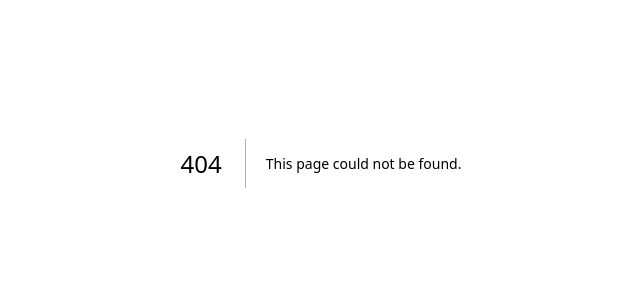
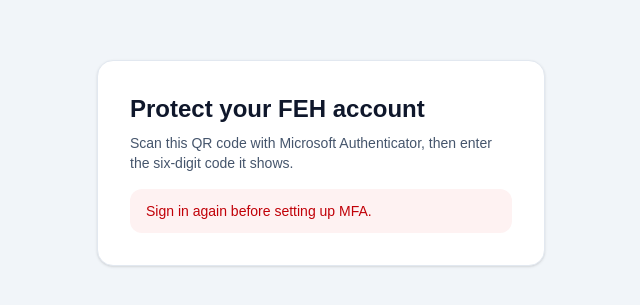
Before and after one commit to dalbirrahala-byte/free-energy-help-ai-os, a Next.js app in the folder frontend/: page /mfa/enroll in a window 1280 px wide. Before the commit this address had no page. Shown: the part 237-542 px from the top of the page, without its empty margins (319-959 px from the left). Built offline with nearby package versions, Linux system fonts and the light colour scheme; no server answers.

Commit message:
feat(auth): add isolated authenticator enrollment page

```diff
--- /dev/null
+++ b/frontend/src/app/mfa/enroll/page.tsx
@@ -0,0 +1,49 @@
+"use client";
+
+import { useEffect, useState } from "react";
+import { useActionState } from "react";
+
+import { enrollTotp, verifyEnrollment, type MfaActionState } from "../actions";
+
+const initialState: MfaActionState = { error: null };
+
+type Enrollment = { factorId: string; qrCode: string; secret: string };
+
+export default function MfaEnrollPage() {
+  const [enrollment, setEnrollment] = useState<Enrollment | null>(null);
+  const [setupError, setSetupError] = useState<string | null>(null);
+  const [state, formAction, pending] = useActionState(verifyEnrollment, initialState);
+
+  useEffect(() => {
+    let active = true;
+    void enrollTotp().then((result) => {
+      if (!active) return;
+      if ("error" in result) setSetupError(result.error);
+      else setEnrollment(result);
+    });
+    return () => { active = false; };
+  }, []);
+
+  return (
+    <main className="flex min-h-screen items-center justify-center bg-slate-100 p-8">
+      <div className="w-full max-w-md rounded-2xl border border-slate-200 bg-white p-8 shadow-sm">
+        <h1 className="text-2xl font-bold text-slate-900">Protect your FEH account</h1>
+        <p className="mt-2 text-sm text-slate-600">Scan this QR code with Microsoft Authenticator, then enter the six-digit code it shows.</p>
+        {setupError && <p role="alert" className="mt-4 rounded-xl bg-red-50 px-4 py-3 text-sm text-red-700">{setupError}</p>}
+        {!setupError && !enrollment && <p className="mt-6 text-sm text-slate-500">Preparing secure setup…</p>}
+        {enrollment && (
+          <>
+            <div className="mt-6 flex justify-center rounded-xl border border-slate-200 bg-white p-4" dangerouslySetInnerHTML={{ __html: enrollment.qrCode }} />
+            <details className="mt-4 text-sm text-slate-600"><summary className="cursor-pointer font-semibold">Can’t scan the QR code?</summary><p className="mt-2 break-all font-mono text-xs">{enrollment.secret}</p></details>
+            <form action={formAction} className="mt-6 space-y-4">
+              <input type="hidden" name="factorId" value={enrollment.factorId} />
+              <input name="code" inputMode="numeric" autoComplete="one-time-code" pattern="[0-9]{6}" maxLength={6} required aria-label="Authenticator code" className="w-full rounded-xl border border-slate-200 px-4 py-2.5 text-center text-lg tracking-[0.35em] focus:border-emerald-500 focus:outline-none" />
+              {state.error && <p role="alert" className="rounded-xl bg-red-50 px-4 py-2.5 text-sm text-red-700">{state.error}</p>}
+              <button type="submit" disabled={pending} className="w-full rounded-xl bg-emerald-500 px-4 py-2.5 text-sm font-semibold text-white hover:bg-emerald-600 disabled:opacity-60">{pending ? "Verifying…" : "Enable Authenticator"}</button>
+            </form>
+          </>
+        )}
+      </div>
+    </main>
+  );
+}
```
